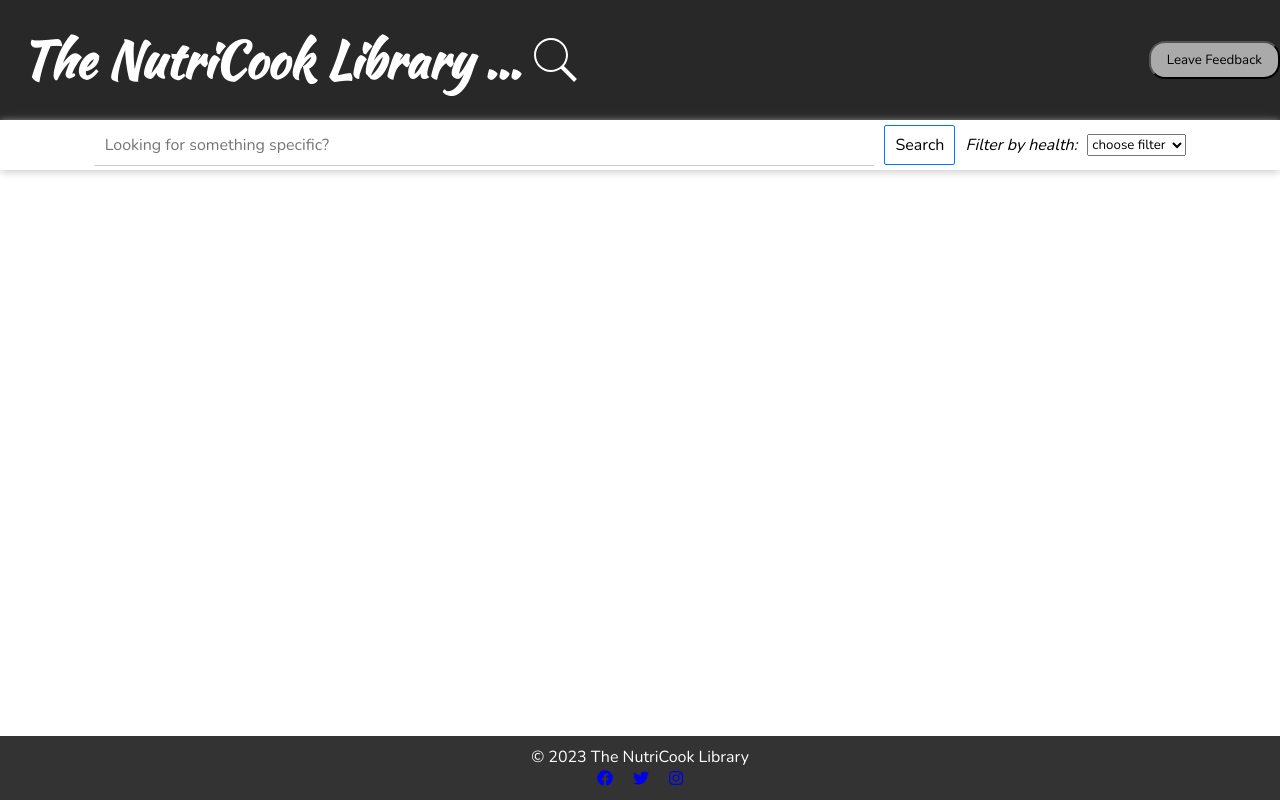
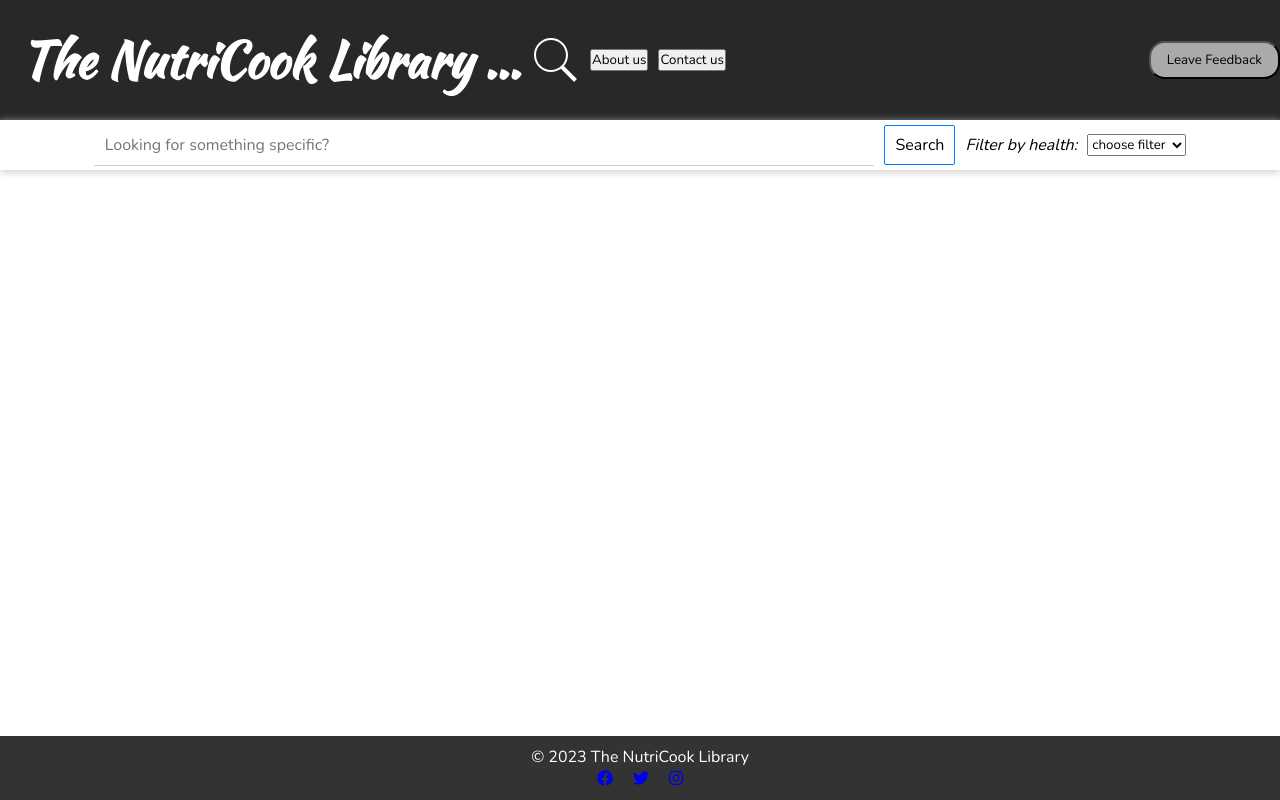
Before and after one commit to Vkerubo/The-Foodie-Library-app, a website: page index.html in a window 1280 px wide. Drawn offline with nearby package versions, Linux system fonts and the light colour scheme; no server answers.

Commit message:
add about us and contact us buttons on html

```diff
--- a/index.html
+++ b/index.html
@@ -14,6 +14,8 @@
     <header>
         <h2>The NutriCook Library ...</h2>
         <img src="images/search.svg" alt="search">
+        <button id="about-button">About us</button>
+        <button id="contact-button">Contact us</button>
         <button id="feedback-button">Leave Feedback</button>
     </header>
 
--- a/styles.css
+++ b/styles.css
@@ -196,7 +196,6 @@ footer {
 .heart-button {
     background-color: transparent;
     border: none;
-
     cursor: pointer;
     font-size: 1.2em;
     margin-left: 40px;
```
